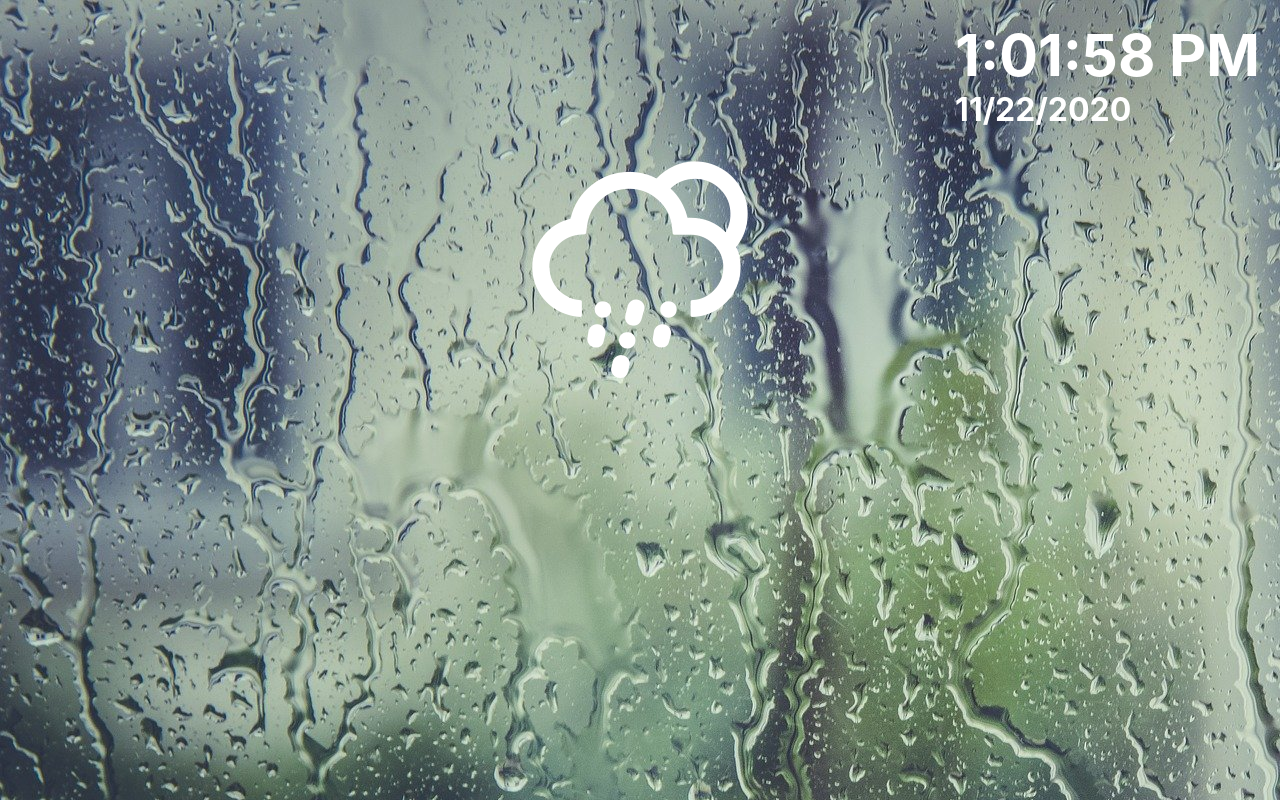
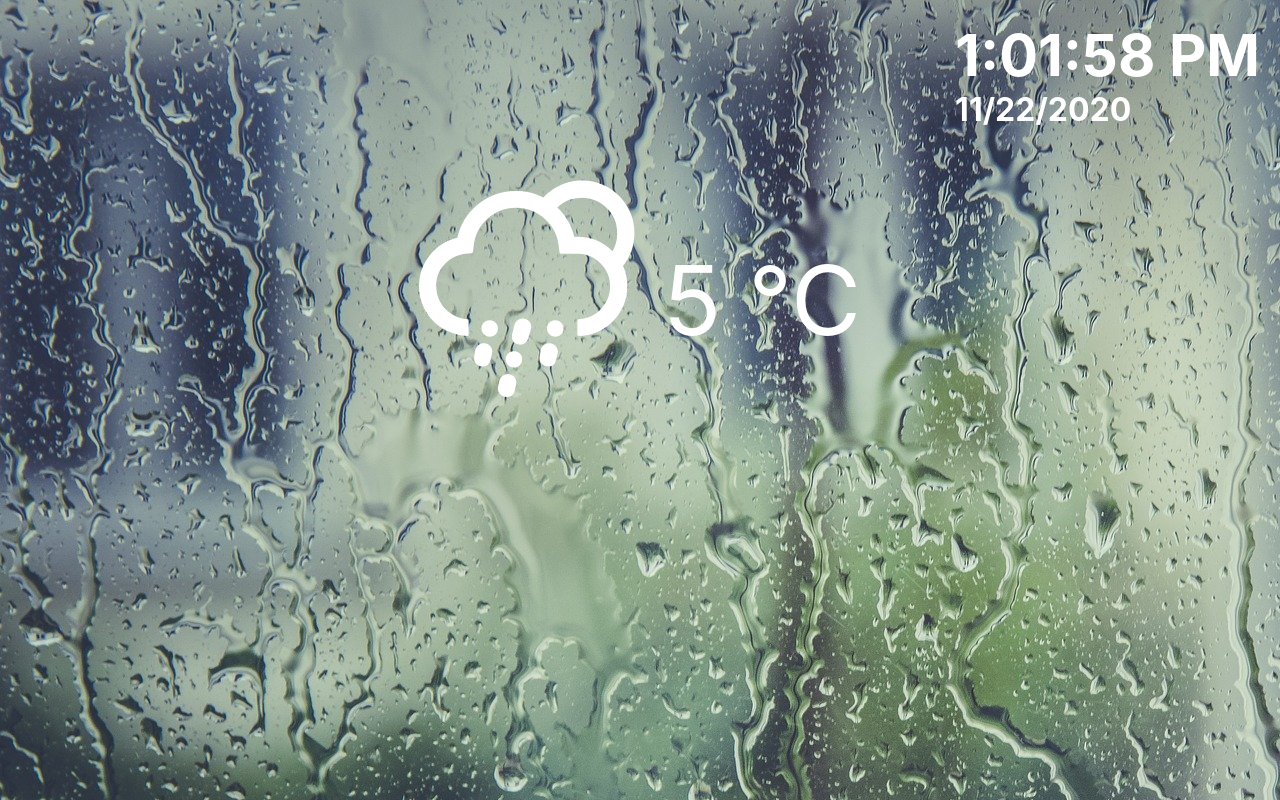
Before and after one commit to artem-p/raindrop, a React (Create React App) app: page / in a window 1280 px wide. Built offline with nearby package versions, Linux system fonts and the light colour scheme.

Commit message:
add temperature

```diff
--- a/src/WeatherState.css
+++ b/src/WeatherState.css
@@ -1,6 +1,15 @@
-.weather-state {
+.weather {
     color: white;
-    font-size: 12em;
     display: flex;
     justify-content: center;
+    align-items: baseline;
 }
+
+.weather__icon {
+    font-size: 12em;
+}
+
+.weather__temperature {
+    margin-left: 30px;
+    font-size: 6em;
+}
--- a/src/WeatherState.js
+++ b/src/WeatherState.js
@@ -4,8 +4,12 @@ import './WeatherState.css';
 
 function WeatherState() {
     return (
-        <div className='weather-state'>
-            <i class="wi wi-night-sleet"></i>
+        <div className='weather'>
+            <div className="weather__icon">
+                <i class="wi wi-night-sleet"></i>
+            </div>
+
+            <div className="weather__temperature">5 °С</div>
         </div>
     )
 }
```
